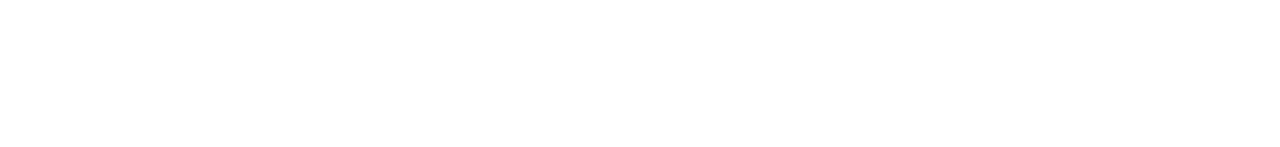
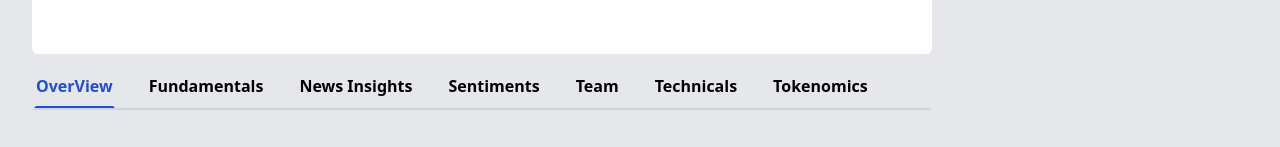
Before and after one commit to 9xVibee/KoinX, a React (Vite) app: page / in a window 1280 px wide. Shown: the part 788-935 px from the top of the page. Before the commit the page ends 800 px from the top, so only its background shows below. Built offline with nearby package versions, Linux system fonts and the light colour scheme; no server answers.

Commit message:
chore: MiniNav added in the left section

```diff
--- a/src/App.tsx
+++ b/src/App.tsx
@@ -5,9 +5,9 @@
 
 const App = () => {
   return (
-    <div className="w-full bg-gray-100">
+    <div className="w-full bg-gray-200">
       <Navbar />
-      <div className="flex flex-col px-8">
+      <div className="flex flex-col px-3 md:px-8">
         <p className="flex items-center text-[0.9rem] text-gray-600 py-4 gap-1">
           Cryptocurrencies{" "}
           <MdKeyboardDoubleArrowRight className="size-5 mt-0.5" />
--- /dev/null
+++ b/src/components/Chart.tsx
@@ -0,0 +1,5 @@
+const Chart = () => {
+  return <div className="w-full h-[90vh] bg-white rounded-md">Chart</div>;
+};
+
+export default Chart;
--- a/src/components/LeftSection.tsx
+++ b/src/components/LeftSection.tsx
@@ -1,5 +1,13 @@
+import Chart from "./Chart";
+import MiniNav from "./MiniNav";
+
 const LeftSection = () => {
-  return <div className="md:w-[75%] bg-white border rounded-md">LeftSection</div>;
+  return (
+    <div className="md:w-[75%] rounded-md flex flex-col gap-4 pb-10">
+      <Chart />
+      <MiniNav />
+    </div>
+  );
 };
 
 export default LeftSection;
--- /dev/null
+++ b/src/components/MiniNav.tsx
@@ -0,0 +1,39 @@
+import { useState } from "react";
+
+const navItems = [
+  "OverView",
+  "Fundamentals",
+  "News Insights",
+  "Sentiments",
+  "Team",
+  "Technicals",
+  "Tokenomics",
+];
+
+const MiniNav = () => {
+  const [selectedItem, setSelectedItem] = useState(0);
+
+  return (
+    <div className="w-full h-10 border-2 border-b-gray-300 flex gap-8">
+      {navItems.map((item, idx) => {
+        return (
+          <p
+            className={`cursor-pointer font-semibold ${
+              selectedItem === idx
+                ? "text-blue-700 border-2 border-b-blue-700 h-full w-fit"
+                : "border-2 border-b-transparent"
+            }`}
+            key={idx}
+            onClick={() => {
+              setSelectedItem(idx);
+            }}
+          >
+            {item}
+          </p>
+        );
+      })}
+    </div>
+  );
+};
+
+export default MiniNav;
--- a/src/components/RightSection.tsx
+++ b/src/components/RightSection.tsx
@@ -5,7 +5,7 @@
 const RightSection = () => {
   return (
     <div className="md:w-[25%] rounded-md flex flex-col gap-4">
-      <div className=" bg-blue-700 w-full py-6 pb-10 rounded-2xl flex flex-col items-center px-10 text-white gap-4">
+      <div className=" bg-blue-700 w-full py-4 md:py-6 pb-6 md:pb-10 rounded-2xl flex flex-col items-center px-2 sm:px-4 md:px-10 text-white gap-4">
         <h1 className="text-xl text-center font-semibold">
           Get Started with KoinX <br /> for FREE
         </h1>
--- a/src/components/TrendingCoins.tsx
+++ b/src/components/TrendingCoins.tsx
@@ -6,16 +6,15 @@
     useTrendingCoins();
 
   useEffect(() => {
-    // Todo: Fetch data
     getTopThreeTrendingCoins();
   }, []);
 
   if (loading) return <h1>Loading...</h1>;
 
   return (
-    <div className="w-full p-4 bg-white rounded-2xl flex flex-col gap-4">
+    <div className="w-full p-4 bg-white rounded-md flex flex-col gap-4">
       <h1 className="text-xl font-bold">Trending Coins (24h)</h1>
-      <div className="w-full flex flex-col gap-1">
+      <div className="w-full flex flex-col gap-2">
         {trendingCoins.map((item) => {
           return (
             <div className="flex justify-between">
```
